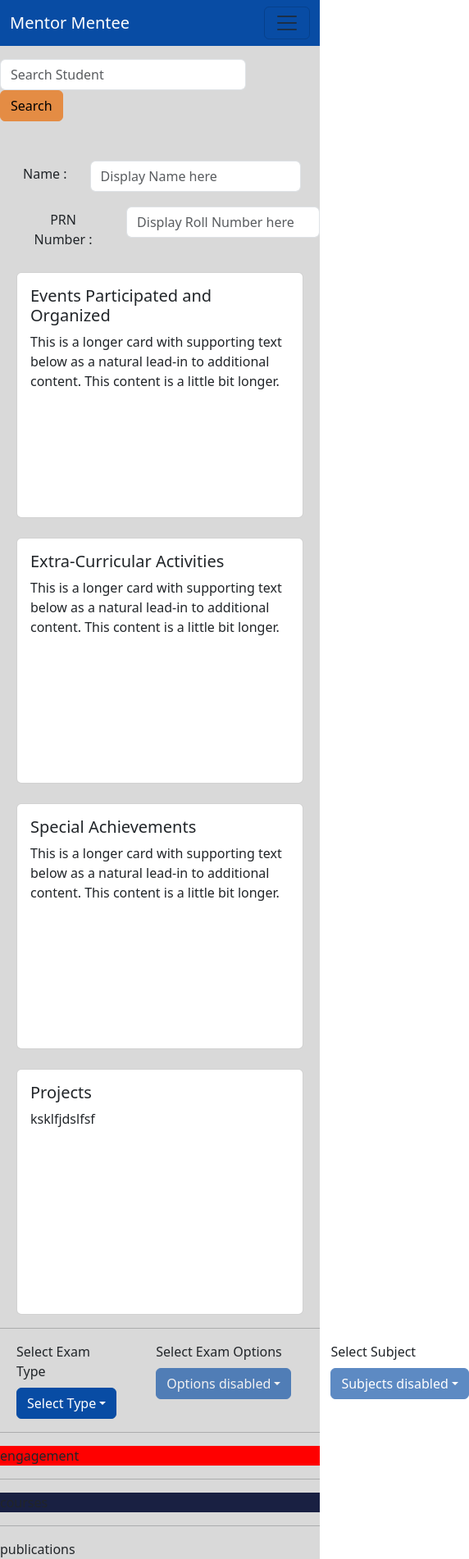
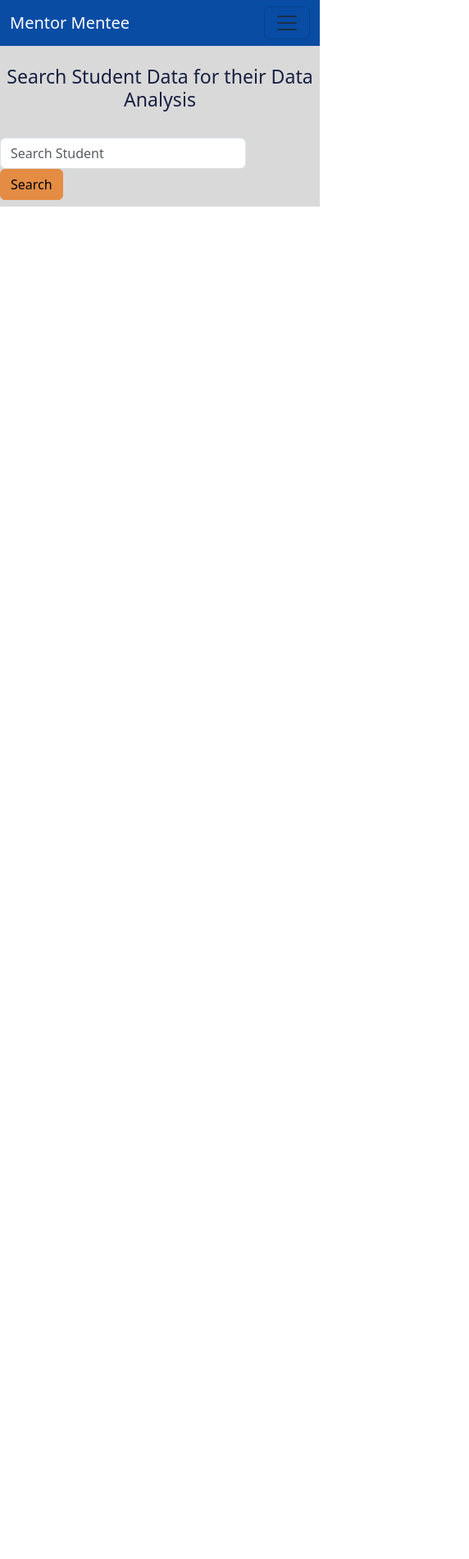
Before and after one commit to prajwal0211/Mentor-Mentee, a React (Create React App) app in the folder mentor-mentee/: page /mentor/analysis in a window 390 px wide. Shown: the whole page at 82% size, 572 px wide, since content can reach past the window. After the commit the page ends 844 px from the top, so only its background shows below. Built offline with nearby package versions, Linux system fonts and the light colour scheme.

Commit message:
updates to Analysis.js

```diff
--- a/mentor-mentee/src/pages/Analysis/Analysis.js
+++ b/mentor-mentee/src/pages/Analysis/Analysis.js
@@ -1,4 +1,10 @@
-import React, { useEffect, useRef, useMemo, useCallback } from "react";
+import React, {
+  useEffect,
+  useRef,
+  useMemo,
+  useCallback,
+  useState,
+} from "react";
 import EngagementActivities from "./EngagementActivities";
 import Marks from "./marks";
 import Attendance from "./Attendance";
@@ -10,8 +16,34 @@ import Row from "react-bootstrap/Row";
 import Col from "react-bootstrap/Col";
 import Button from "react-bootstrap/Button";
 
+const dummyStudentData = [
+  {
+    id: 1,
+    name: "Prajwal Waghmode",
+    prnNumber: "12345",
+  },
+  {
+    id: 2,
+    name: "Arya Angane",
+    prnNumber: "67890",
+  },
+  {
+    id: 3,
+    name: "Astha Thakur",
+    prnNumber: "54321",
+  },
+  {
+    id: 4,
+    name: "Akshija Shetty",
+    prnNumber: "98765",
+  },
+];
+
 function Analysis() {
   const { setActiveSection } = useActiveSection();
+
+  const [searchInput, setSearchInput] = useState("");
+  const [studentData, setStudentData] = useState(null);
 
   const engagementRef = useRef(null);
   const attendanceRef = useRef(null);
@@ -63,51 +95,72 @@ function Analysis() {
     };
   }, [sectionRefs, observer, setActiveSection]);
 
+  const handleSearch = () => {
+    const matchingStudent = dummyStudentData.find(
+      (student) =>
+        student.name.toLowerCase().includes(searchInput.toLowerCase()) ||
+        student.prnNumber.includes(searchInput)
+    );
+
+    setStudentData(matchingStudent || null);
+    setSearchInput("");
+  };
+
   return (
     <div className="bg-secondary">
+      {!studentData && (
+        <h3 className="text-center text-dark pt-4">
+          Search Student Data for their Data Analysis
+        </h3>
+      )}
       <Form>
         <div className="d-flex justify-content-center mb-5">
-          <Row className="align-items-center mt-3">
+          <Row className="align-items-center mt-4 mb-2">
             <Col xs="auto">
               <Form.Control
                 type="text"
                 placeholder="Search Student"
                 style={{ width: "300px" }}
                 className="sm-3"
+                value={searchInput}
+                onChange={(e) => setSearchInput(e.target.value)}
               />
             </Col>
             <Col className="xs-5">
-              <Button variant="warning">Search</Button>
+              <Button variant="warning" onClick={handleSearch}>
+                Search
+              </Button>
             </Col>
           </Row>
         </div>
-        <div className="ms-4">
-          <Form.Group className="d-flex mb-3">
-            <Form.Label className="col-md-2 text-center p-1 me-4">
+        {studentData && (
+          <div className="ms-4 me-3">
+            <Form.Group className="d-flex flex-column flex-md-row mb-3">
+              <Form.Label className="col-md-2 text-md-center p-1 me-md-4 mb-2 mb-md-0">
                 Name :
               </Form.Label>
               <div className="col-md-5">
+                <Form.Control type="text" value={studentData.name} readOnly />
+              </div>
+            </Form.Group>
+            <Form.Group className="d-flex flex-column flex-md-row mb-3">
+              <Form.Label className="col-md-2 text-md-center p-1 me-md-4 mb-2 mb-md-0">
+                PRN Number :
+              </Form.Label>
+              <div className="col-md-5 ">
                 <Form.Control
                   type="text"
-                placeholder="Display Name here"
-                readOnly
-              />
-            </div>
-          </Form.Group>
-          <Form.Group className="d-flex mb-3">
-            <Form.Label className="col-md-2 text-center p-1 me-4">
-              PRN Number :
-            </Form.Label>
-            <div className="col-md-5">
-              <Form.Control
-                type="text"
-                placeholder="Display Roll Number here"
+                  value={studentData.prnNumber}
                   readOnly
                 />
               </div>
             </Form.Group>
           </div>
+        )}
       </Form>
+      {studentData && (
+        <>
+          <hr />
           <div ref={engagementRef} id="engagement-activities">
             <EngagementActivities />
           </div>
@@ -127,6 +180,8 @@ function Analysis() {
           <div ref={publicationsRef} id="publications">
             <Publications />
           </div>
+        </>
+      )}
     </div>
   );
 }
--- a/mentor-mentee/src/pages/Analysis/Attendance.js
+++ b/mentor-mentee/src/pages/Analysis/Attendance.js
@@ -1,120 +1,9 @@
-import React, { useState } from "react";
-import { Dropdown, DropdownButton, Form } from "react-bootstrap";
+import React from "react";
+import { useLocation } from "react-router-dom";
 
 function Attendance() {
-  const [examType, setExamType] = useState("");
-  const [selectedExamOption, setSelectedExamOption] = useState("");
-  const [selectedSubject, setSelectedSubject] = useState("");
-  const [examOptions, setExamOptions] = useState([]);
-  const [subjectOptions, setSubjectOptions] = useState([]);
-  const [isExamOptionsDisabled, setExamOptionsDisabled] = useState(true);
-  const [isSubjectOptionsDisabled, setSubjectOptionsDisabled] = useState(true);
-
-  const handleExamTypeChange = (selectedType) => {
-    console.log(selectedType);
-    setExamType(selectedType);
-
-    if (selectedType === "Theory") {
-      setExamOptions([
-        "Internal Assessment 1",
-        "Internal Assessment 2",
-        "Semester",
-        "Average",
-      ]);
-      setSubjectOptions([
-        "Internet Programming",
-        "Advanced Data Structures and Algorithms",
-        "Advanced Data Management Techniques",
-        "Entrepreneur and E-Business",
-        "Computer Network Security",
-        "Software Engineering",
-      ]);
-      setExamOptionsDisabled(false);
-      setSubjectOptionsDisabled(false);
-    } else if (selectedType === "Practical") {
-      setExamOptions([]);
-      setSubjectOptions([
-        "Internet Programming Lab",
-        "Security Lab",
-        "DevOps Lab",
-        "Advanced DevOps Lab",
-      ]);
-      setExamOptionsDisabled(true);
-      setSubjectOptionsDisabled(false);
-    }
-
-    setSelectedExamOption("");
-    setSelectedSubject("");
-  };
-
-  const handleExamOptionChange = (selectedOption) => {
-    console.log(selectedOption);
-    setSelectedExamOption(selectedOption);
-  };
-
-  const handleSubjectChange = (selectedSubject) => {
-    console.log(selectedSubject);
-    setSelectedSubject(selectedSubject);
-  };
-
-  return (
-    <div style={{ margin: "0 20px" }}>
-      <Form className="d-flex">
-        <Form.Group controlId="examTypeDropdown" className="me-5">
-          <Form.Label>Select Exam Type</Form.Label>
-          <DropdownButton
-            title={examType || "Select Type"}
-            onSelect={handleExamTypeChange}
-          >
-            <Dropdown.Item eventKey="Theory">Theory</Dropdown.Item>
-            <Dropdown.Item eventKey="Practical">Practical</Dropdown.Item>
-          </DropdownButton>
-        </Form.Group>
-
-        <Form.Group controlId="examOptionsDropdown" className="me-5">
-          <Form.Label>Select Exam Options</Form.Label>
-          <DropdownButton
-            title={
-              selectedExamOption !== null && selectedExamOption !== ""
-                ? selectedExamOption
-                : examOptions.length > 0
-                ? "Select Option"
-                : "Options disabled"
-            }
-            onSelect={handleExamOptionChange}
-            disabled={isExamOptionsDisabled}
-          >
-            {examOptions.map((option, index) => (
-              <Dropdown.Item key={index} eventKey={option}>
-                {option}
-              </Dropdown.Item>
-            ))}
-          </DropdownButton>
-        </Form.Group>
-
-        <Form.Group controlId="subjectDropdown" className="me-5">
-          <Form.Label>Select Subject</Form.Label>
-          <DropdownButton
-            title={
-              selectedSubject !== null && selectedSubject !== ""
-                ? selectedSubject
-                : subjectOptions.length > 0
-                ? "Select Subject"
-                : "Subjects disabled"
-            }
-            onSelect={handleSubjectChange}
-            disabled={isSubjectOptionsDisabled}
-          >
-            {subjectOptions.map((subject, index) => (
-              <Dropdown.Item key={index} eventKey={subject}>
-                {subject}
-              </Dropdown.Item>
-            ))}
-          </DropdownButton>
-        </Form.Group>
-      </Form>
-    </div>
-  );
+  const location = useLocation();
+  return <div>{location.pathname}</div>;
 }
 
 export default Attendance;
--- a/mentor-mentee/src/pages/Analysis/marks.js
+++ b/mentor-mentee/src/pages/Analysis/marks.js
@@ -1,9 +1,118 @@
-import React from "react";
+import React, { useState } from "react";
+import { Dropdown, DropdownButton, Form } from "react-bootstrap";
 
 function Marks() {
+  const [examType, setExamType] = useState("");
+  const [selectedExamOption, setSelectedExamOption] = useState("");
+  const [selectedSubject, setSelectedSubject] = useState("");
+  const [examOptions, setExamOptions] = useState([]);
+  const [subjectOptions, setSubjectOptions] = useState([]);
+  const [isExamOptionsDisabled, setExamOptionsDisabled] = useState(true);
+  const [isSubjectOptionsDisabled, setSubjectOptionsDisabled] = useState(true);
+
+  const handleExamTypeChange = (selectedType) => {
+    console.log(selectedType);
+    setExamType(selectedType);
+
+    if (selectedType === "Theory") {
+      setExamOptions([
+        "Internal Assessment 1",
+        "Internal Assessment 2",
+        "Semester",
+        "Average",
+      ]);
+      setSubjectOptions([
+        "Internet Programming",
+        "Advanced Data Structures and Algorithms",
+        "Advanced Data Management Techniques",
+        "Entrepreneur and E-Business",
+        "Computer Network Security",
+        "Software Engineering",
+      ]);
+      setExamOptionsDisabled(false);
+      setSubjectOptionsDisabled(false);
+    } else if (selectedType === "Practical") {
+      setExamOptions([]);
+      setSubjectOptions([
+        "Internet Programming Lab",
+        "Security Lab",
+        "DevOps Lab",
+        "Advanced DevOps Lab",
+      ]);
+      setExamOptionsDisabled(true);
+      setSubjectOptionsDisabled(false);
+    }
+
+    setSelectedExamOption("");
+    setSelectedSubject("");
+  };
+
+  const handleExamOptionChange = (selectedOption) => {
+    console.log(selectedOption);
+    setSelectedExamOption(selectedOption);
+  };
+
+  const handleSubjectChange = (selectedSubject) => {
+    console.log(selectedSubject);
+    setSelectedSubject(selectedSubject);
+  };
+
   return (
-    <div className="bg-danger">
-      <section>engagement</section>
+    <div style={{ margin: "0 20px" }}>
+      <Form className="d-flex">
+        <Form.Group controlId="examTypeDropdown" className="me-5">
+          <Form.Label>Select Exam Type</Form.Label>
+          <DropdownButton
+            title={examType || "Select Type"}
+            onSelect={handleExamTypeChange}
+          >
+            <Dropdown.Item eventKey="Theory">Theory</Dropdown.Item>
+            <Dropdown.Item eventKey="Practical">Practical</Dropdown.Item>
+          </DropdownButton>
+        </Form.Group>
+
+        <Form.Group controlId="examOptionsDropdown" className="me-5">
+          <Form.Label>Select Exam Options</Form.Label>
+          <DropdownButton
+            title={
+              selectedExamOption !== null && selectedExamOption !== ""
+                ? selectedExamOption
+                : examOptions.length > 0
+                ? "Select Option"
+                : "Options disabled"
+            }
+            onSelect={handleExamOptionChange}
+            disabled={isExamOptionsDisabled}
+          >
+            {examOptions.map((option, index) => (
+              <Dropdown.Item key={index} eventKey={option}>
+                {option}
+              </Dropdown.Item>
+            ))}
+          </DropdownButton>
+        </Form.Group>
+
+        <Form.Group controlId="subjectDropdown" className="me-5">
+          <Form.Label>Select Subject</Form.Label>
+          <DropdownButton
+            title={
+              selectedSubject !== null && selectedSubject !== ""
+                ? selectedSubject
+                : subjectOptions.length > 0
+                ? "Select Subject"
+                : "Subjects disabled"
+            }
+            onSelect={handleSubjectChange}
+            disabled={isSubjectOptionsDisabled}
+          >
+            {subjectOptions.map((subject, index) => (
+              <Dropdown.Item key={index} eventKey={subject}>
+                {subject}
+              </Dropdown.Item>
+            ))}
+          </DropdownButton>
+        </Form.Group>
+      </Form>
     </div>
   );
 }
```
Lines whose indentation alone changed are shown as unchanged.
